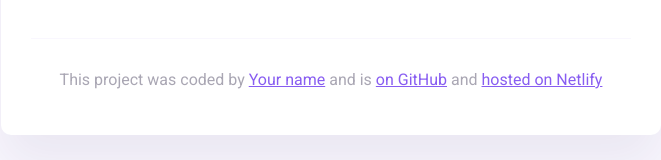
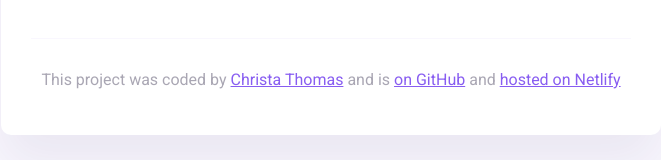
Before and after one commit to BellaDonna2023/weather-app, a plain HTML site: page index.html in a window 1280 px wide. Shown: the part 325-485 px from the top of the page, without its empty margins (309-970 px from the left). Drawn offline with nearby package versions, Linux system fonts and the light colour scheme.

Commit message:
updated index.html name link

```diff
--- a/index.html
+++ b/index.html
@@ -47,7 +47,7 @@
       <footer>
         <p>
           This project was coded by
-          <a href="#" target="_blank">Your name</a> and is
+          <a href="#" target="_blank">Christa Thomas</a> and is
           <a href="#" target="_blank"> on GitHub</a> and
           <a href="#" target="_blank">hosted on Netlify</a>
         </p>
```
